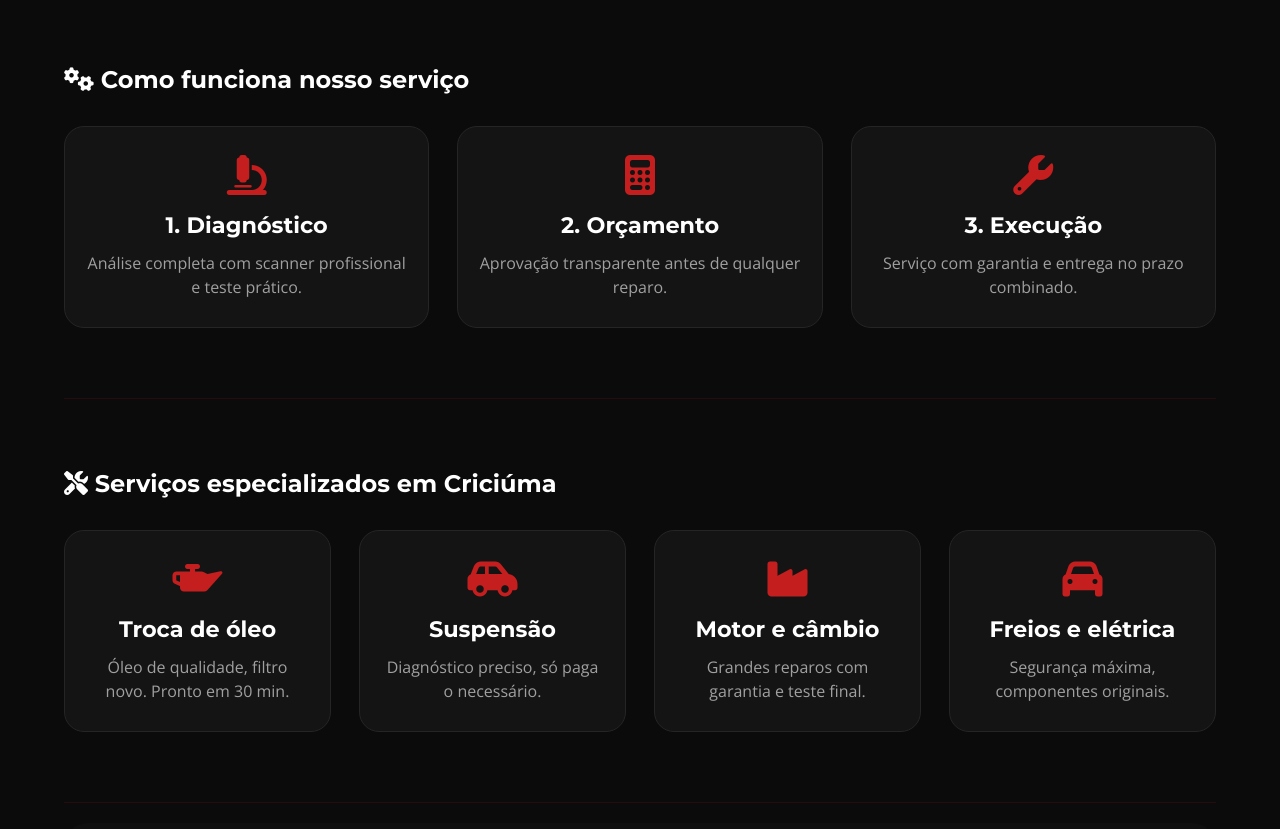
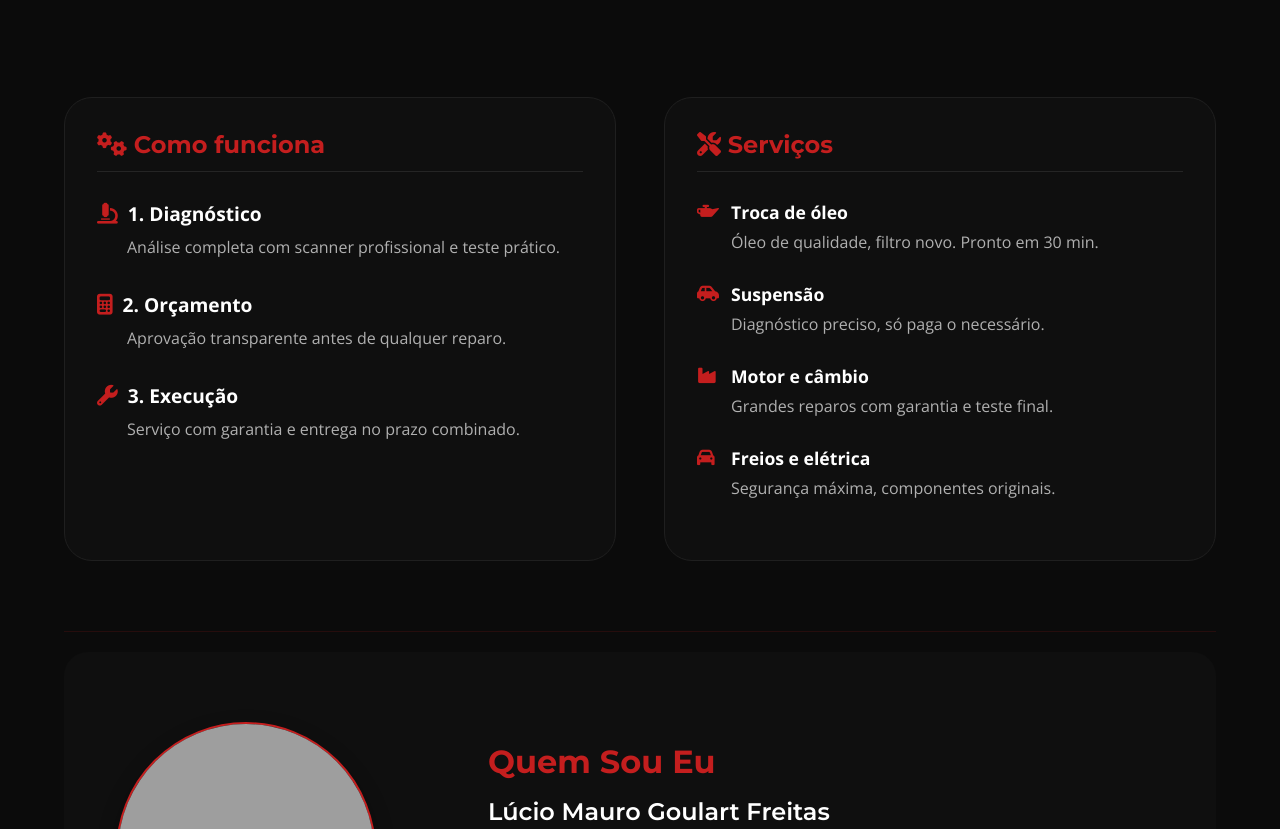
Before and after one commit to lusowebsites/lucioautomecanica, a plain HTML site: page index.html in a window 1280 px wide. Shown: the part 1420-2249 px from the top of the page. Drawn offline with nearby package versions, Linux system fonts and the light colour scheme; grey boxes are pictures that could not be loaded.

Commit message:
index.html

```diff
--- a/index.html
+++ b/index.html
@@ -113,39 +113,56 @@ p, small, li {
   100% { box-shadow: 0 0 0 0 rgba(196,30,30,0); }
 }
 
+/* Botão WhatsApp flutuante - posição direita inferior */
 .whatsapp-float {
   position: fixed;
   bottom: 24px;
   right: 24px;
   background: #25D366;
   color: #fff;
-  padding: 14px 22px;
   border-radius: 60px;
   text-decoration: none;
-  font-weight: 700;
-  font-family: 'Montserrat', sans-serif;
   display: flex;
   align-items: center;
   justify-content: center;
-  gap: 0;
   z-index: 1100;
   box-shadow: 0 4px 15px rgba(0,0,0,0.3);
   animation: pulseWhats 2s infinite;
   width: 56px;
   height: 56px;
-  padding: 14px;
 }
 .whatsapp-float i {
-  font-size: 1.5rem;
-  margin: 0;
-}
-.whatsapp-float small {
-  display: none;
+  font-size: 1.8rem;
 }
 @keyframes pulseWhats {
   0% { box-shadow: 0 0 0 0 rgba(37,211,102,0.6); transform: scale(1);}
   70% { box-shadow: 0 0 0 15px rgba(37,211,102,0); transform: scale(1.02);}
   100% { box-shadow: 0 0 0 0 rgba(37,211,102,0); transform: scale(1);}
+}
+
+/* Botão SAC - posição abaixo do WhatsApp (direita inferior) */
+.sac-btn {
+  position: fixed;
+  bottom: 96px;
+  right: 24px;
+  background: #C41E1E;
+  color: white;
+  border: none;
+  padding: 12px 18px;
+  border-radius: 60px;
+  cursor: pointer;
+  font-weight: bold;
+  font-family: 'Montserrat', sans-serif;
+  display: flex;
+  align-items: center;
+  gap: 8px;
+  z-index: 1100;
+  transition: 0.2s;
+  font-size: 0.85rem;
+  box-shadow: 0 4px 12px rgba(0,0,0,0.3);
+}
+.sac-btn:hover {
+  background: #9E1717;
 }
 
 .hero {
@@ -218,36 +235,67 @@ h1 {
   font-size: 1rem;
 }
 
-.grid {
-  display: grid;
-  grid-template-columns: repeat(auto-fit, minmax(260px, 1fr));
-  gap: 28px;
+/* Layout reorganizado - 2 colunas agrupadas */
+.services-wrapper {
+  display: flex;
+  flex-wrap: wrap;
+  gap: 48px;
   margin-top: 32px;
 }
-.card {
-  background: #141414;
-  padding: 28px 20px;
-  border-radius: 20px;
-  transition: 0.2s;
-  border: 1px solid #252525;
-  text-align: center;
+.services-column {
+  flex: 1;
+  background: #0f0f0f;
+  border-radius: 28px;
+  padding: 32px;
+  border: 1px solid #1f1f1f;
 }
-.card:hover {
-  transform: translateY(-5px);
-  border-color: #C41E1E;
+.services-column h3 {
+  color: #C41E1E;
+  font-size: 1.5rem;
+  margin-bottom: 28px;
+  padding-bottom: 12px;
+  border-bottom: 1px solid #252525;
 }
-.card i {
-  font-size: 2.5rem;
+.service-step {
+  margin-bottom: 32px;
+}
+.service-step .step-title {
+  color: #FFFFFF;
+  font-size: 1.2rem;
+  font-weight: 700;
+  margin-bottom: 8px;
+  display: flex;
+  align-items: center;
+  gap: 10px;
+}
+.service-step .step-title i {
   color: #C41E1E;
-  margin-bottom: 16px;
+  font-size: 1.3rem;
 }
-.card h3 {
-  margin-bottom: 12px;
-  font-size: 1.4rem;
-  color: #fff;
+.service-step p {
+  color: #B0B0B0;
+  margin-left: 30px;
+  line-height: 1.5;
 }
-.card p {
-  color: #A0A0A0;
+.specialty-item {
+  margin-bottom: 28px;
+}
+.specialty-item .specialty-title {
+  color: #FFFFFF;
+  font-size: 1.1rem;
+  font-weight: 700;
+  margin-bottom: 6px;
+  display: flex;
+  align-items: center;
+  gap: 10px;
+}
+.specialty-item .specialty-title i {
+  color: #C41E1E;
+  width: 24px;
+}
+.specialty-item p {
+  color: #B0B0B0;
+  margin-left: 34px;
 }
 
 /* Seção Quem Sou Eu */
@@ -450,7 +498,7 @@ h1 {
 
 .chatbot-container {
   position: fixed;
-  bottom: 100px;
+  bottom: 170px;
   right: 24px;
   width: 280px;
   background: #121212;
@@ -469,6 +517,7 @@ h1 {
   justify-content: space-between;
   align-items: center;
   color: white;
+  border-radius: 20px 20px 0 0;
 }
 .chat-header button {
   background: none;
@@ -504,42 +553,24 @@ h1 {
 .chat-btn-option:hover i {
   color: white;
 }
-.sac-btn {
-  position: fixed;
-  bottom: 24px;
-  left: 24px;
-  background: #C41E1E;
-  color: white;
-  border: none;
-  padding: 14px 20px;
-  border-radius: 60px;
-  cursor: pointer;
-  font-weight: bold;
-  font-family: 'Montserrat', sans-serif;
-  display: flex;
-  align-items: center;
-  gap: 10px;
-  z-index: 1100;
-  transition: 0.2s;
-}
-.sac-btn:hover {
-  background: #9E1717;
-}
 
 @media (max-width: 768px) {
   .container { padding: 0 20px; }
   h1 { font-size: 1.8rem; }
   .hero-subtitle { font-size: 0.9rem; }
   .hero { flex-direction: column; }
-  .whatsapp-float { width: 48px; height: 48px; padding: 12px; }
-  .whatsapp-float i { font-size: 1.3rem; }
-  .sac-btn { padding: 12px 16px; bottom: 20px; left: 20px; }
+  .whatsapp-float { width: 48px; height: 48px; bottom: 20px; right: 20px; }
+  .whatsapp-float i { font-size: 1.5rem; }
+  .sac-btn { bottom: 88px; right: 20px; padding: 10px 14px; font-size: 0.75rem; }
   .section { padding: 50px 0; }
+  .services-wrapper { flex-direction: column; gap: 30px; }
+  .services-column { padding: 24px; }
   .faq-item.active .faq-answer { padding: 0 16px 16px 40px; }
   .about-content { flex-direction: column; text-align: center; gap: 30px; }
   .about-image { justify-content: center; }
   .about-image img { width: 200px; height: 200px; }
   .about-text h2, .about-text h3, .about-text p { text-align: center; }
+  .chatbot-container { bottom: 160px; right: 16px; width: 260px; }
 }
 </style>
 </head>
@@ -555,14 +586,14 @@ h1 {
 
 <main>
   <div class="container">
-    <!-- Hero Section com título modificado e subtítulo -->
+    <!-- Hero Section -->
     <section class="section">
       <div class="hero">
         <div class="hero-content">
           <div class="rating-badge"><i class="fas fa-star"></i> ★ 4,8 (4.840 avaliações)</div>
           <h1>Oficina Mecânica em Criciúma</h1>
           <div class="hero-subtitle">Diagnóstico Preciso e Serviço Garantido</div>
-          <p class="hero-description">Sem surpresas, sem gambiarra. Orçamento aprovado antes de qualquer serviço. Troca de óleo, suspensão, motor, freios e muito mais.</p>
+          <p class="hero-description">Sem surpresas, sem enrolação. Orçamento aprovado antes de qualquer serviço. Troca de óleo, suspensão, motor, freios e muito mais.</p>
           <div class="trust-items">
             <span><i class="fas fa-check-circle"></i> Orçamento grátis</span>
             <span><i class="fas fa-medal"></i> Peças de qualidade</span>
@@ -576,28 +607,50 @@ h1 {
       </div>
     </section>
 
-    <!-- Como funciona nosso serviço -->
+    <!-- Layout reorganizado: Como funciona + Serviços em 2 colunas -->
     <section class="section">
-      <h2><i class="fas fa-cogs"></i> Como funciona nosso serviço</h2>
-      <div class="grid">
-        <div class="card"><i class="fas fa-microscope"></i><h3>1. Diagnóstico</h3><p>Análise completa com scanner profissional e teste prático.</p></div>
-        <div class="card"><i class="fas fa-calculator"></i><h3>2. Orçamento</h3><p>Aprovação transparente antes de qualquer reparo.</p></div>
-        <div class="card"><i class="fas fa-wrench"></i><h3>3. Execução</h3><p>Serviço com garantia e entrega no prazo combinado.</p></div>
+      <div class="services-wrapper">
+        <!-- Coluna 1: Como funciona nosso serviço -->
+        <div class="services-column">
+          <h3><i class="fas fa-cogs"></i> Como funciona</h3>
+          <div class="service-step">
+            <div class="step-title"><i class="fas fa-microscope"></i> 1. Diagnóstico</div>
+            <p>Análise completa com scanner profissional e teste prático.</p>
+          </div>
+          <div class="service-step">
+            <div class="step-title"><i class="fas fa-calculator"></i> 2. Orçamento</div>
+            <p>Aprovação transparente antes de qualquer reparo.</p>
+          </div>
+          <div class="service-step">
+            <div class="step-title"><i class="fas fa-wrench"></i> 3. Execução</div>
+            <p>Serviço com garantia e entrega no prazo combinado.</p>
+          </div>
+        </div>
+
+        <!-- Coluna 2: Serviços especializados -->
+        <div class="services-column">
+          <h3><i class="fas fa-tools"></i> Serviços</h3>
+          <div class="specialty-item">
+            <div class="specialty-title"><i class="fas fa-oil-can"></i> Troca de óleo</div>
+            <p>Óleo de qualidade, filtro novo. Pronto em 30 min.</p>
+          </div>
+          <div class="specialty-item">
+            <div class="specialty-title"><i class="fas fa-car-side"></i> Suspensão</div>
+            <p>Diagnóstico preciso, só paga o necessário.</p>
+          </div>
+          <div class="specialty-item">
+            <div class="specialty-title"><i class="fas fa-industry"></i> Motor e câmbio</div>
+            <p>Grandes reparos com garantia e teste final.</p>
+          </div>
+          <div class="specialty-item">
+            <div class="specialty-title"><i class="fas fa-car"></i> Freios e elétrica</div>
+            <p>Segurança máxima, componentes originais.</p>
+          </div>
+        </div>
       </div>
     </section>
 
-    <!-- Serviços especializados em Criciúma -->
-    <section class="section">
-      <h2><i class="fas fa-tools"></i> Serviços especializados em Criciúma</h2>
-      <div class="grid">
-        <div class="card"><i class="fas fa-oil-can"></i><h3>Troca de óleo</h3><p>Óleo de qualidade, filtro novo. Pronto em 30 min.</p></div>
-        <div class="card"><i class="fas fa-car-side"></i><h3>Suspensão</h3><p>Diagnóstico preciso, só paga o necessário.</p></div>
-        <div class="card"><i class="fas fa-industry"></i><h3>Motor e câmbio</h3><p>Grandes reparos com garantia e teste final.</p></div>
-        <div class="card"><i class="fas fa-car"></i><h3>Freios e elétrica</h3><p>Segurança máxima, componentes originais.</p></div>
-      </div>
-    </section>
-
-    <!-- Quem Sou Eu - com mais de 18 anos de experiência -->
+    <!-- Quem Sou Eu -->
     <section class="section about-section">
       <div class="about-content">
         <div class="about-image">
@@ -611,7 +664,7 @@ h1 {
       </div>
     </section>
 
-    <!-- Nossa História com Vídeo atualizado -->
+    <!-- Nossa História com Vídeo -->
     <section class="section video-section">
       <h2><i class="fas fa-video"></i> Nossa História</h2>
       <div class="video-wrapper">
@@ -623,7 +676,7 @@ h1 {
     <!-- Depoimentos -->
     <section class="section">
       <h2><i class="fas fa-star"></i> O que nossos clientes dizem</h2>
-      <div class="grid">
+      <div class="grid" style="display: grid; grid-template-columns: repeat(auto-fit, minmax(280px, 1fr)); gap: 28px;">
         <div class="testimonial-card">
           <div class="testimonial-header">
             <img src="https://i.imgur.com/SaVgt6B.png" alt="Claudio Marques" class="testimonial-avatar">
@@ -711,15 +764,16 @@ h1 {
     <p><i class="fas fa-phone-alt"></i> Telefone: (48) 99916-1977 | <i class="fab fa-whatsapp"></i> WhatsApp: (48) 99916-1977</p>
     <p><i class="fas fa-map-marker-alt"></i> Rua Alina Alexandrina Mateus, 157 - Rio Maina, Criciúma - SC | 88817-643</p>
     <p><i class="far fa-clock"></i> Seg–Sex: 8h–12h / 13h30–18h</p>
-    <p style="margin-top: 20px;">© 2026 Lúcio Auto Mecânica. Todos os direitos reservados. Conteúdo protegido por direitos autorais e propriedade intelectual. Uso não autorizado poderá resultar em medidas legais.</p>
+    <p style="margin-top: 20px;">© 2026 Lúcio Auto Mecânica. Todos os direitos reservados. Conteúdo protegido por direitos autorais e propriedade intelectual.</p>
   </div>
 </footer>
 
-<!-- Botão WhatsApp flutuante - APENAS ÍCONE -->
+<!-- Botão WhatsApp flutuante -->
 <a href="https://wa.me/5548999161977?text=Ol%C3%A1%2C%20vi%20o%20whatsapp%20no%20site%20da%20L%C3%BAcio%20Auto%20Mec%C3%A2nica%20e%20gostaria%20de%20solicitar%20um%20or%C3%A7amento%20para%20meu%20ve%C3%ADculo." class="whatsapp-float" target="_blank" rel="noopener">
   <i class="fab fa-whatsapp"></i>
 </a>
 
+<!-- Botão SAC acima do WhatsApp -->
 <button class="sac-btn" id="sacBtn"><i class="fas fa-headset"></i> SAC - Tire dúvidas</button>
 
 <div class="chatbot-container" id="chatbotContainer">
```
